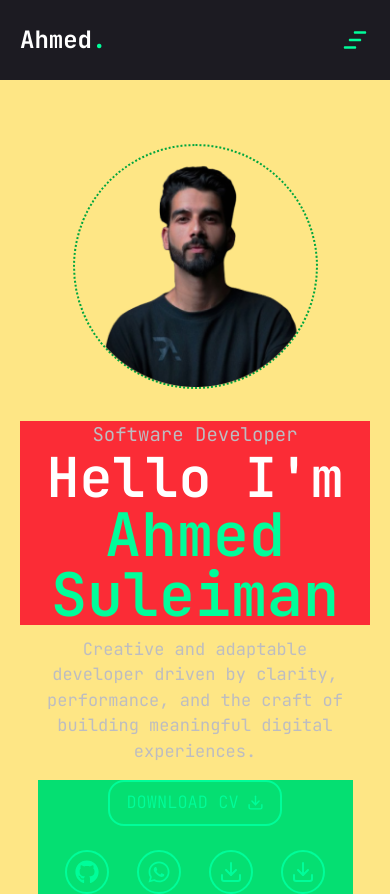
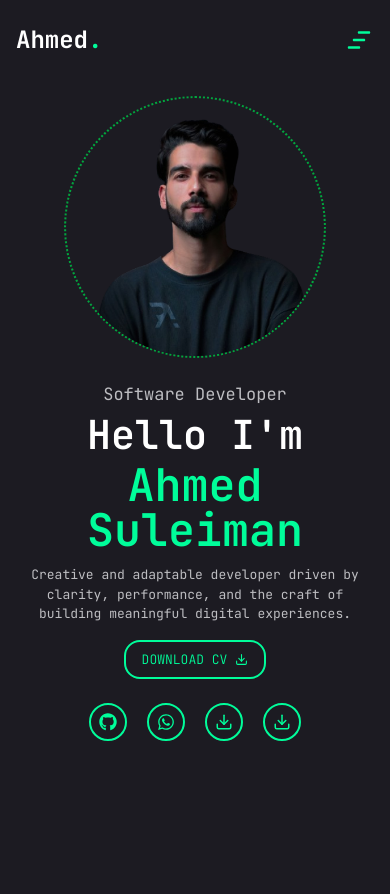
Before and after one commit to untitledDev9/my_portfolio, a React (Vite) app in the folder my-portfolio/: page / in a window 390 px wide. After the commit the page ends 844 px from the top, so only its background shows below. Built offline with nearby package versions, Linux system fonts and the light colour scheme.

Commit message:
done with mobile

```diff
--- a/my-portfolio/src/component/Hero.jsx
+++ b/my-portfolio/src/component/Hero.jsx
@@ -7,58 +7,63 @@ import { FaWhatsapp } from "react-icons/fa";
 const Hero = () => {
   return (
     <div className=' width flex justify-center items-center pt-16
-    max-tablet:bg-amber-200 max-tablet:flex-col-reverse max-tablet:gap-8
+    max-tablet:flex-col-reverse max-tablet:gap-8 max-tablet:pt-10
+    max-mobile:gap-6 max-mobile:pt-4
     '>
       <div className=' '>
-        <div className=' mb-3 max-tablet:bg-red-500 max-tablet:text-center'>
+        <div className=' mb-3 max-tablet:text-center'>
           <h4 className=' text-[#BDBDC1] text-[14px]
           max-tablet:text-[19px]
+          max-mobile:text-[17px]
+          max-mobile:mb-2
           '>Software Developer</h4>
-          <h2 className=' text-6xl font-semibold text-white max-tablet:text-[55px]'>Hello I'm </h2>
-          <h2 className=' text-6xl font-semibold text-[#00FD9A]'>Ahmed Suleiman</h2>
+          <h2 className=' text-6xl font-semibold text-white max-tablet:text-[55px] max-mobile:text-[40px] max-mobile:mb-2'>Hello I'm </h2>
+          <h2 className=' text-6xl font-semibold text-[#00FD9A] max-mobile:text-[45px] max-mobile:mb-2'>Ahmed Suleiman</h2>
         </div>
         <div className=' w-[90%] max-tablet:mx-auto'>
           <p className='text-[#BDBDC1] text-[13px] mb-4
           max-tablet:text-center max-tablet:text-[17px]
+          max-mobile:text-[13px]
           '>Creative and adaptable developer driven by clarity, performance, and the craft of building meaningful digital experiences.</p>
           <div className=' flex  gap-6
-          max-tablet:bg-green-400 max-tablet:flex-col
+          max-tablet:flex-col
           '>
             <a href="/Ahmed-Suleiman-CV.pdf" download>
               <button className='text-[#00FD9A] border-2 border-[#00FD9A] px-4 py-2 rounded-2xl flex items-center gap-2 font-light hover:bg-[#00FD9A] hover:font-semibold hover:text-black transition-colors duration-500 ease-in-out
             max-tablet:mx-auto max-tablet:text-[17px]
+            max-mobile:text-[13px]
             '>
-              <p className=' text-[13px] max-tablet:text-[17px]'>DOWNLOAD CV</p>
+                <p className=' text-[13px] max-tablet:text-[17px] max-mobile:text-[13px]'>DOWNLOAD CV</p>
                 <FiDownload />
               </button>
             </a>
             <div className=' flex justify-center items-center gap-3
-            max-tablet:gap-7
+            max-tablet:gap-7 max-mobile:gap-5
             '>
               <a href="https://github.com/untitledDev9" target='blank'>
                 <div className=' border-[#00FD9A] text-[#00FD9A] border-2 w-fit p-2 rounded-full    hover:bg-[#00FD9A] hover:font-semibold hover:text-black transition-colors duration-500 ease-in-out
-              max-tablet:text-[24px]
+              max-tablet:text-[24px] max-mobile:text-[18px]
               '>
                   <FaGithub />
                 </div>
               </a>
               <a href="https://wa.me/2349091324697" target="_blank" rel="noopener noreferrer">
                 <div className=' border-[#00FD9A] text-[#00FD9A] border-2 w-fit p-2 rounded-full    hover:bg-[#00FD9A] hover:font-semibold hover:text-black transition-colors duration-500 ease-in-out
-              max-tablet:text-[24px]
+              max-tablet:text-[24px] max-mobile:text-[18px]
               '>
                   <FaWhatsapp />
                 </div>
               </a>
               <a href="#">
                 <div className=' border-[#00FD9A] text-[#00FD9A] border-2 w-fit p-2 rounded-full    hover:bg-[#00FD9A] hover:font-semibold hover:text-black transition-colors duration-500 ease-in-out
-              max-tablet:text-[24px]
+              max-tablet:text-[24px] max-mobile:text-[18px]
               '>
                   <FiDownload />
                 </div>
               </a>
               <a href="#">
                 <div className=' border-[#00FD9A] text-[#00FD9A] border-2 w-fit p-2 rounded-full    hover:bg-[#00FD9A] hover:font-semibold hover:text-black transition-colors duration-500 ease-in-out
-              max-tablet:text-[24px]
+              max-tablet:text-[24px] max-mobile:text-[18px]
               '>
                   <FiDownload />
                 </div>
--- a/my-portfolio/src/component/Navbar.jsx
+++ b/my-portfolio/src/component/Navbar.jsx
@@ -17,8 +17,8 @@ const Navbar = () => {
     };
   }, [menu]);
   return (
-    <div>
-    <main className='width flex justify-between items-center h-20'>
+    <div className='max-mobile:px-2'>
+    <main className='width flex justify-between items-center h-20 '>
       <div>
         <h1 className=' font-bold text-2xl text-white cursor-pointer'>Ahmed<span className=' text-[#00FD9A]'>.</span></h1>
       </div>
--- a/my-portfolio/src/index.css
+++ b/my-portfolio/src/index.css
@@ -25,6 +25,7 @@ body {
   .width {
   /* background-color: rgb(255, 0, 0); */
   max-width: 700px;
+  padding-inline: 8px;
 }
 }
 
```
Lines whose indentation alone changed are shown as unchanged.
